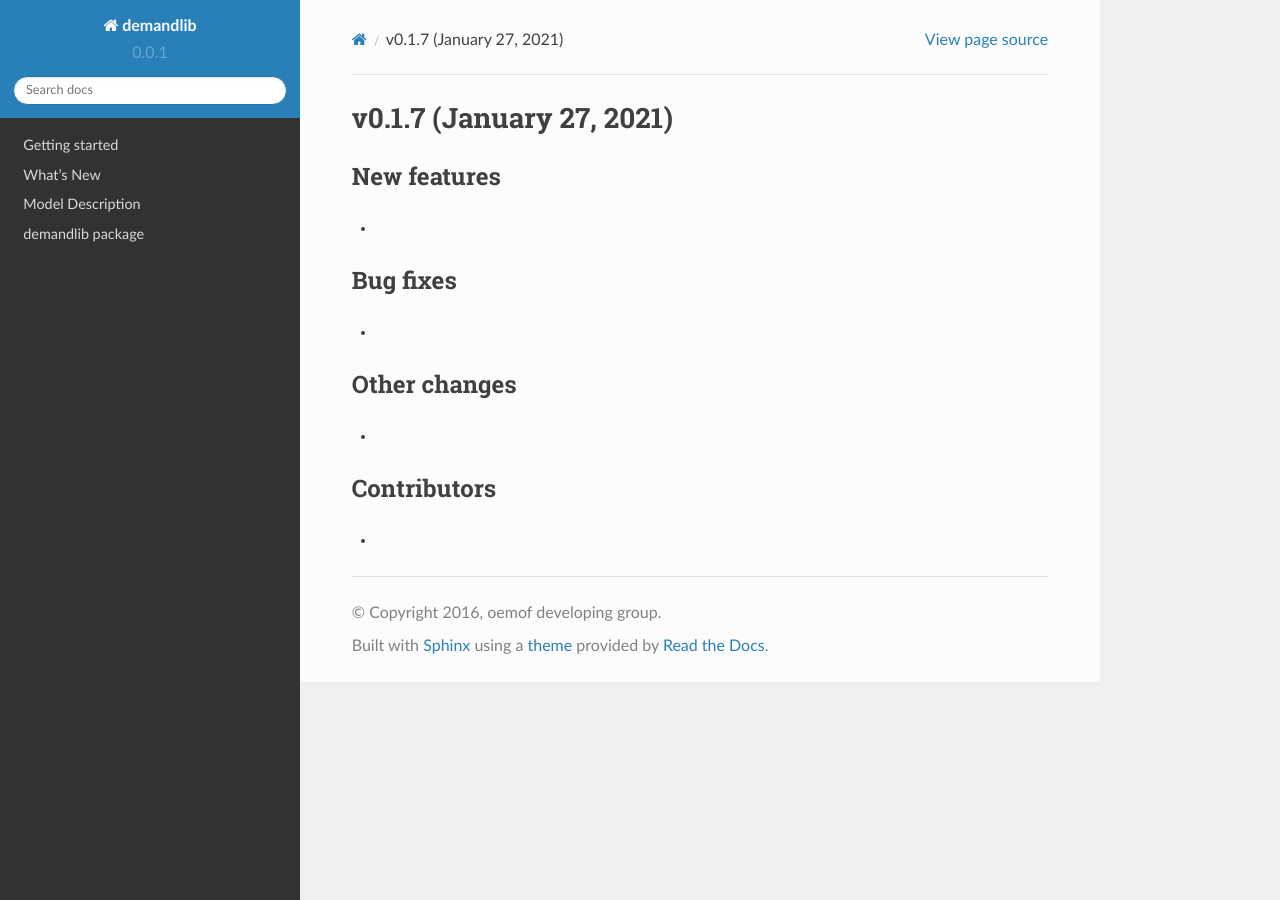
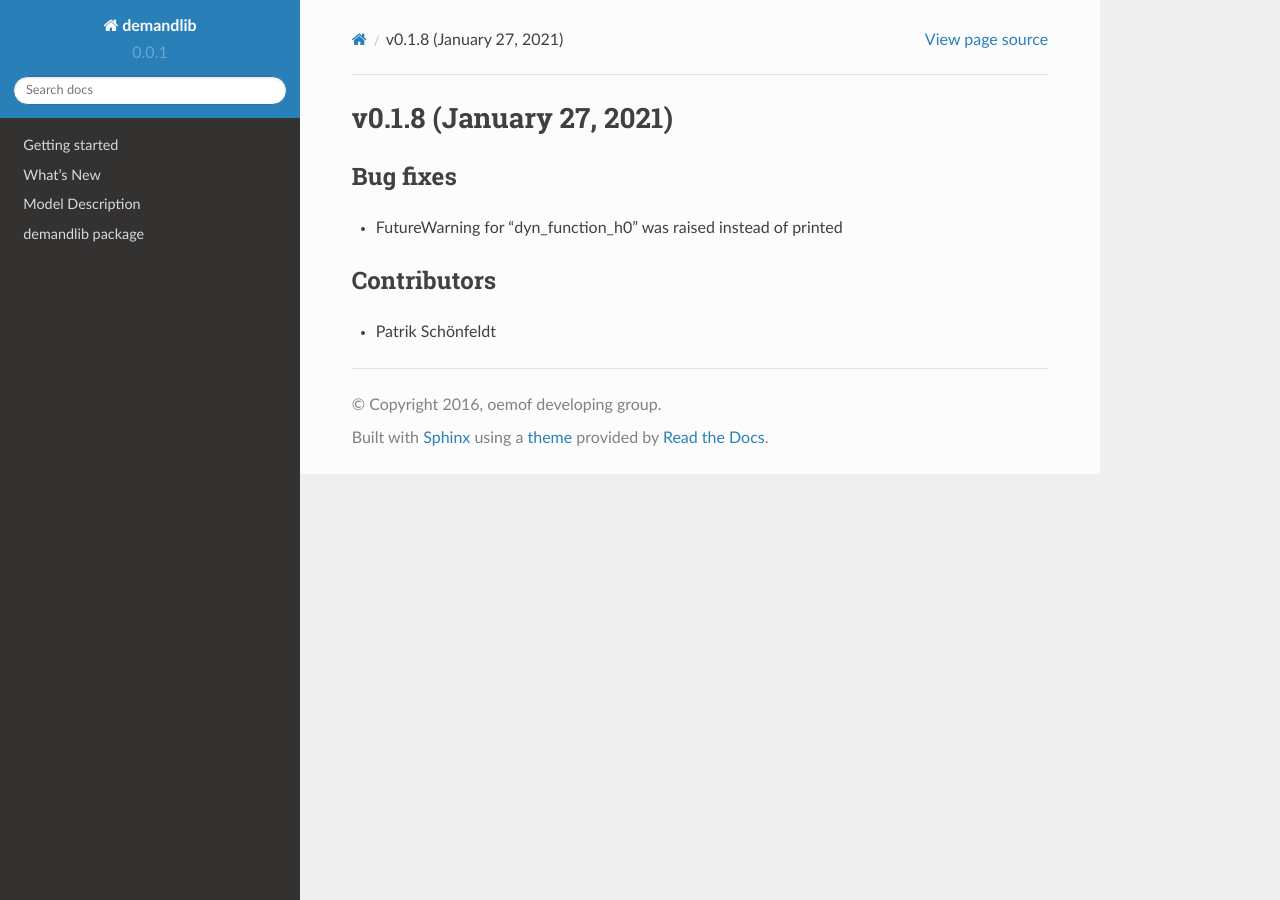
Before and after one commit to oemof/demandlib, a Sphinx documentation site: the page built from doc/whatsnew/v018.rst, in a window 1280 px wide. Built offline with Sphinx 7.4.7 and the Read the Docs theme 2.0.0, drawn with Linux system fonts in a browser that asks for light colours; formulas are drawn with MathJax 3.

Commit message:
Crate v0.1.8 hotfix release

```diff
--- a/doc/whatsnew/v018.rst
+++ b/doc/whatsnew/v018.rst
@@ -1,20 +1,10 @@
-v0.1.7 (January 27, 2021)
+v0.1.8 (January 27, 2021)
 +++++++++++++++++++++++++
-
-New features
-############
-*
 
 Bug fixes
 #########
-*
-
-
-Other changes
-#############
-*
-
+*   FutureWarning for "dyn_function_h0" was raised instead of printed
 
 Contributors
 ############
-*
+*   Patrik Schönfeldt
--- a/setup.py
+++ b/setup.py
@@ -12,7 +12,7 @@ def read(fname):
 
 
 setup(name='demandlib',
-      version='0.1.8dev',
+      version='0.1.8',
       author='oemof developer group',
       url='https://oemof.org/',
       license='MIT',
```
